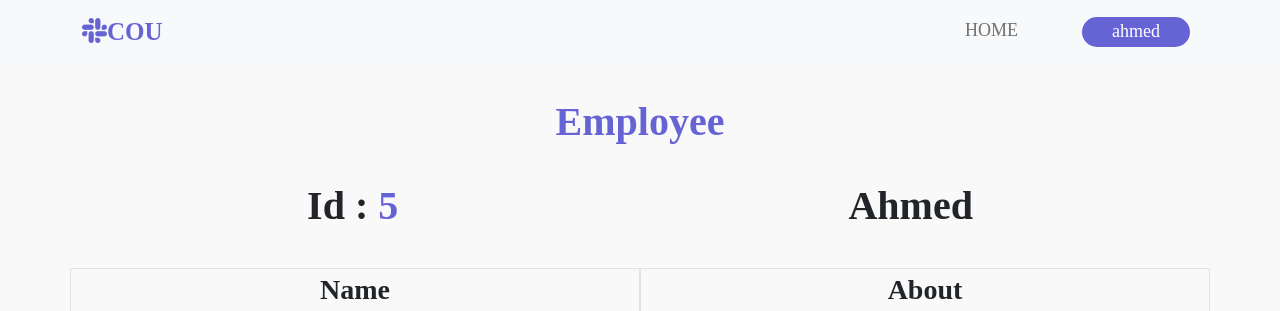
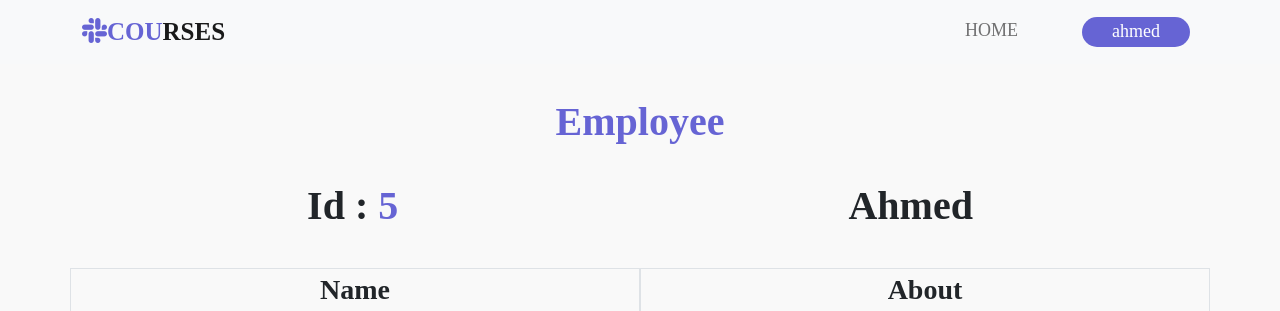
Before and after one commit to Ahmed-El-Gendy/CorSir, a Django app: page /userdata/5/ in a window 1280 px wide. Shown: the top 311 px of the page. Run offline with Django 5.2, Linux system fonts and the light colour scheme; a user stored in the database is signed in; data comes from the database, SQL or seed files in the repository.

Commit message:
edit templates

```diff
--- a/project/main/templates/userdata.html
+++ b/project/main/templates/userdata.html
@@ -12,7 +12,7 @@
 <body>
     <nav class="navbar navbar-expand-lg navbar-light bg-light fixed-top">
         <div class="container">
-          <a class="navbar-brand" href="#"><span ><i class="bi bi-slack"></i>COU</span>
+          <a class="navbar-brand" href="#"><span ><i class="bi bi-slack"></i>COU</span>RSES
           </a>
           <button class="navbar-toggler" type="button" data-bs-toggle="collapse" data-bs-target="#navbarTogglerDemo02" aria-controls="navbarTogglerDemo02" aria-expanded="false" aria-label="Toggle navigation">
             <span class="navbar-toggler-icon"></span>
```
